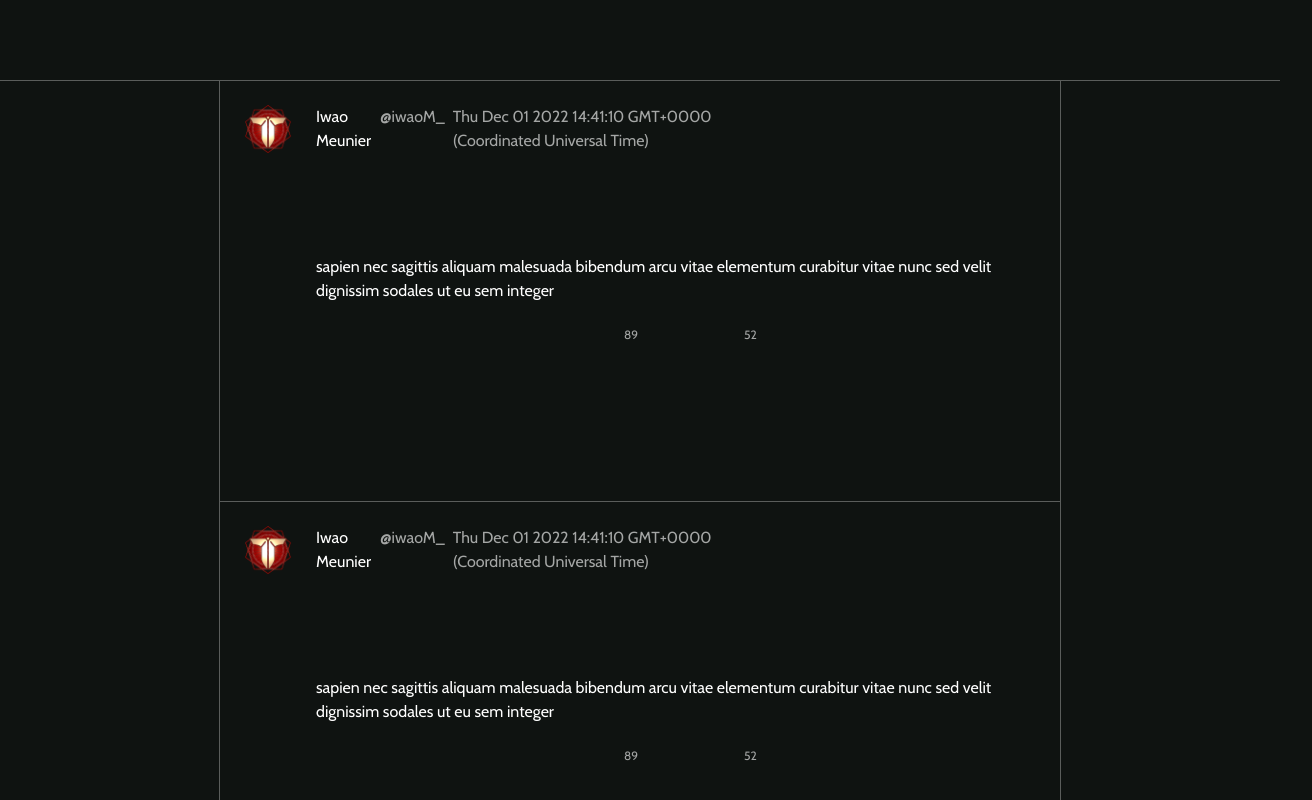
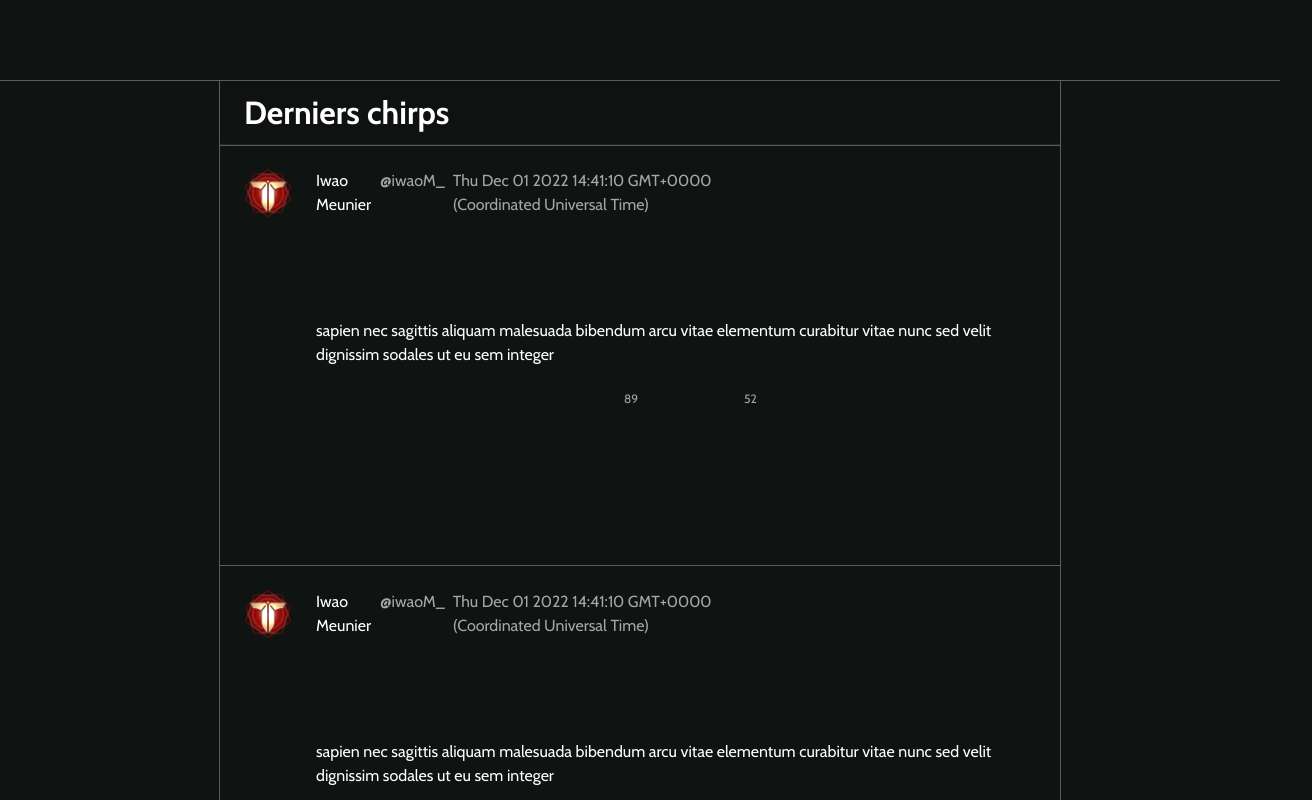
Before and after one commit to IwaoM/chirper-frontend, an Angular app: page / in a window 1280 px wide. Shown: the top 800 px of the page, 1312 px wide, since content can reach past the window. Built offline with nearby package versions, Linux system fonts and the light colour scheme.

Commit message:
New component & tweaks - Added the title-banner component - Stuck the navbar & title banner to top of view

```diff
--- a/src/app/app.module.ts
+++ b/src/app/app.module.ts
@@ -6,13 +6,15 @@ import { AppComponent } from './app.component';
 import { ChirpComponent } from './chirp/chirp.component';
 import { TimelineComponent } from './timeline/timeline.component';
 import { NavbarComponent } from './navbar/navbar.component';
+import { TitleBannerComponent } from './title-banner/title-banner.component';
 
 @NgModule({
   declarations: [
     AppComponent,
     ChirpComponent,
     TimelineComponent,
-    NavbarComponent
+    NavbarComponent,
+    TitleBannerComponent
   ],
   imports: [
     BrowserModule,
--- a/src/app/navbar/navbar.component.scss
+++ b/src/app/navbar/navbar.component.scss
@@ -3,13 +3,25 @@
 }
 
 header {
+  width: 100%;
+  margin: auto;
+
+  align-items: center;
+  justify-content: space-between;
+  overflow: hidden;
+
+  background-color: var(--theme-bg);
   border-bottom: 1px solid var(--theme-border);
+
+  z-index: 1;
 }
 
 nav {
   height: 80px;
   width: 840px;
+  max-width: 100%;
   margin: auto;
+
   align-items: center;
   justify-content: space-between;
 }
@@ -17,13 +29,17 @@ nav {
 .navbarLogo {
   height: 48px;
   width: 48px;
+
+  overflow: hidden;
+
   border-radius: 24px;
-  overflow: hidden;
+
   transition: 0.2s;
 }
 
 .navbarLogo:hover {
   width: 228px;
+
   border-radius: 0px;
 }
 
@@ -31,7 +47,9 @@ nav {
   height: 48px;
   width: 48px;
   margin-left: 24px;
+
   border-radius: 24px;
+
   transition: 0.1s;
 }
 
--- a/src/app/timeline/timeline.component.html
+++ b/src/app/timeline/timeline.component.html
@@ -1,6 +1,24 @@
-<app-navbar></app-navbar>
+<div class="stickyBlock">
+  <app-navbar></app-navbar>
+  <app-title-banner></app-title-banner>
+</div>
 <div class="verticalContainer">
   <app-chirp></app-chirp>
   <app-chirp></app-chirp>
   <app-chirp></app-chirp>
+  <app-chirp></app-chirp>
+  <app-chirp></app-chirp>
+  <app-chirp></app-chirp>
+  <app-chirp></app-chirp>
+  <app-chirp></app-chirp>
+  <app-chirp></app-chirp>
+  <app-chirp></app-chirp>
+  <app-chirp></app-chirp>
+  <app-chirp></app-chirp>
+  <app-chirp></app-chirp>
+  <app-chirp></app-chirp>
+  <app-chirp></app-chirp>
+  <app-chirp></app-chirp>
+  <app-chirp></app-chirp>
+  <app-chirp></app-chirp>
 </div>
--- a/src/app/timeline/timeline.component.scss
+++ b/src/app/timeline/timeline.component.scss
@@ -0,0 +1,4 @@
+.stickyBlock {
+  position: sticky;
+  top: 0;
+}
--- /dev/null
+++ b/src/app/title-banner/title-banner.component.html
@@ -0,0 +1,3 @@
+<div class="titleBanner">
+  <h1>Derniers chirps</h1>
+</div>
--- /dev/null
+++ b/src/app/title-banner/title-banner.component.scss
@@ -0,0 +1,17 @@
+* {
+  display: flex;
+}
+
+.titleBanner {
+  height: 64px;
+  min-height: 100%;
+  max-width: 840px;
+  margin: auto;
+
+  align-items: center;
+
+  background-color: var(--theme-bg-transparent);
+  outline: 1px solid var(--theme-border);
+
+  backdrop-filter: blur(12px);
+}
--- a/src/styles.scss
+++ b/src/styles.scss
@@ -1,6 +1,7 @@
 //* theme colors
 :root {
   --theme-bg: #0F1311;
+  --theme-bg-transparent: rgba(15, 19, 17, 0.6);
   --theme-bg-hover: #1D211F;
   --theme-bg-select: #2C302E;
   --theme-text: #FFFFFF;
@@ -28,7 +29,7 @@ h1 {
   font-size: 32px;
   line-height: 40px;
   font-weight: bold;
-  margin: 0;
+  margin: 0 24px 0;
 }
 
 h2 {
@@ -86,7 +87,7 @@ p {
 
 //* Page containers
 html, body, app-root {
-  height: 100%;
+  min-height: 100%;
 }
 
 body {
@@ -95,8 +96,8 @@ body {
 }
 
 .verticalContainer {
-  width: 840px;
-  height: 100%;
+  max-width: 840px;
+  min-height: 100%;
   outline: 1px solid var(--theme-border);
   margin: auto;
 }
```
Also changed, not shown: src/app/title-banner/title-banner.component.ts (added, +10 -0 lines), 1 other file (tests, documents, lock files or other folders).
